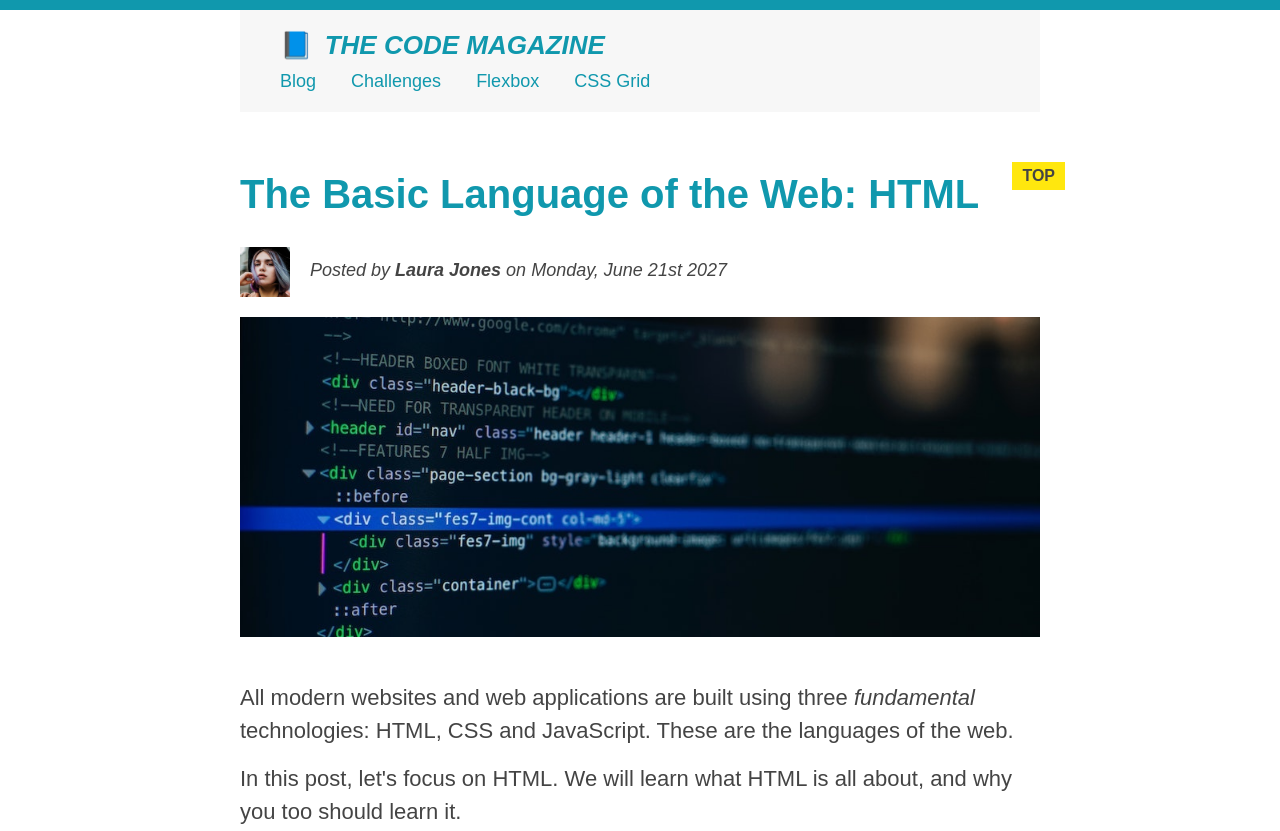
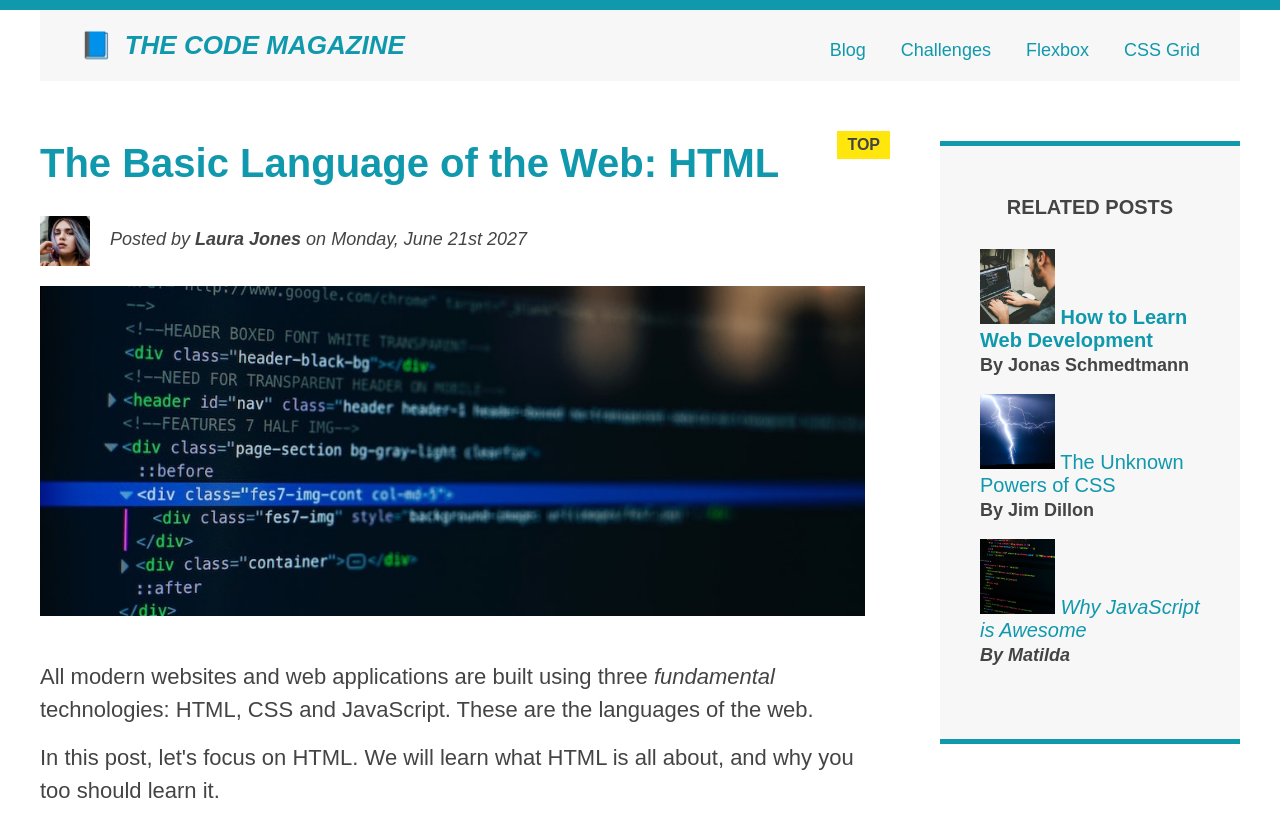
Before and after one commit to faiazhossain/layout, a plain HTML site: page index.html in a window 1280 px wide. Shown: the top 831 px of the page. Drawn offline with Linux system fonts and the light colour scheme.

```diff
--- a/index.html
+++ b/index.html
@@ -19,7 +19,7 @@
     -->
 
   <div class="container">
-    <header class="main-header">
+    <header class="main-header clearfix">
       <h1>📘 The Code Magazine</h1>
 
       <nav>
@@ -29,6 +29,7 @@
         <a href="#">Flexbox</a>
         <a href="#">CSS Grid</a>
       </nav>
+      <!-- <div class="clear"></div> -->
     </header>
 
     <article>
--- a/style.css
+++ b/style.css
@@ -2,6 +2,7 @@
   /* border-top: 10px solid #1098ad; */
   margin: 0;
   padding: 0;
+  box-sizing: border-box;
 }
 
 /* PAGE SECTIONS */
@@ -14,7 +15,7 @@ body {
 }
 
 .container {
-  width: 800px;
+  width: 1200px;
   /* margin-left: auto;
   margin-right: auto; */
   margin: 0 auto;
@@ -22,6 +23,7 @@ body {
 
 .main-header {
   background-color: #f7f7f7;
+
   /* padding: 20px;
   padding-left: 40px;
   padding-right: 40px; */
@@ -48,10 +50,8 @@ aside {
   background-color: #f7f7f7;
   border-top: 5px solid #1098ad;
   border-bottom: 5px solid #1098ad;
-  /* padding-top: 50px;
-  padding-bottom: 50px; */
-  padding: 50px 0;
-  width: 500px;
+  padding: 50px 40px;
+  box-sizing: border-box;
 }
 
 /* SMALLER ELEMENTS */
@@ -82,6 +82,7 @@ h4 {
   font-size: 20px;
   text-transform: uppercase;
   text-align: center;
+  margin-bottom: 30px;
 }
 
 p {
@@ -134,6 +135,7 @@ li:last-child {
 
 .related {
   list-style: none;
+  margin-left: 0;
 }
 
 body {
@@ -277,3 +279,35 @@ nav p {
   float: left;
   margin-left: 20px;
 }
+
+h1 {
+  float: left;
+}
+
+nav {
+  float: right;
+}
+
+/* .clear {
+  clear: both;
+} */
+
+.clearfix::after {
+  content: "";
+  clear: both;
+  display: block;
+}
+
+article {
+  width: 825px;
+  float: left;
+}
+
+aside {
+  width: 300px;
+  float: right;
+}
+
+footer {
+  clear: both;
+}
```
